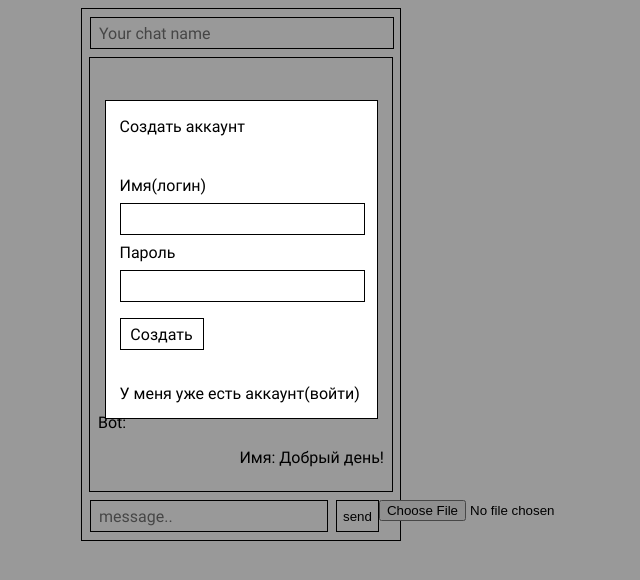
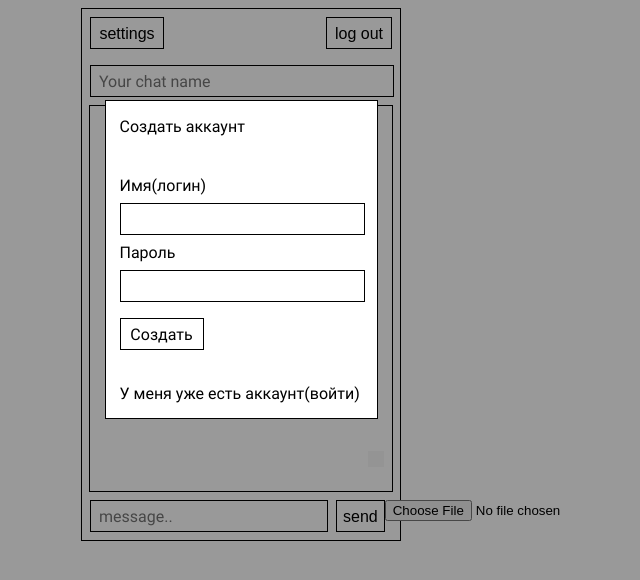
Before and after one commit to pokerflat/es6chat, a plain HTML site: page index.html in a window 1280 px wide. Shown: the whole page, without its empty margins (399-1039 px from the left). Drawn offline with nearby package versions, Linux system fonts and the light colour scheme; no server answers.

Commit message:
last ver

```diff
--- a/index.html
+++ b/index.html
@@ -13,6 +13,10 @@
   </head>
   <body>
     <div class="wrapper">
+      <div id="settings">
+        <input id="settings_button" type="submit" value="settings" />
+        <input id="logout_button" type="submit" value="log out" />
+      </div>
       <input
         type="text"
         id="username"
@@ -21,9 +25,9 @@
         placeholder="Your chat name"
       />
       <div id="main_field">
-        <div class="bot_name">Bot:</div>
+        <div class="bot_name"></div>
         <div id="bot_message"></div>
-        <div id="user_name_message">Имя: Добрый день!</div>
+        <div id="user_name_message"></div>
       </div>
       <div class="send_message">
         <input type="text" id="message" placeholder="message.." />
--- a/js/chatView.js
+++ b/js/chatView.js
@@ -7,6 +7,8 @@ export function createUIMessage(msg) {
   let newMessage = document.createElement("div");
   if (msg.user == inputUser.value) {
     newMessage.setAttribute("id", "user_name_message");
+  } else {
+    newMessage.setAttribute("id", "bot_name_message");
   }
   newMessage.innerText = msg.user + ": " + msg.message.trim() + msg.file;
   document.getElementById("main_field").appendChild(newMessage);
--- a/js/config.js
+++ b/js/config.js
@@ -1 +1,2 @@
-export const URL = "http://chatserver-271205.appspot.com";
+export const URL = "localhost:8080";
+//http://chatserver-271205.appspot.com
--- a/main.css
+++ b/main.css
@@ -63,6 +63,16 @@ body {
   display: flex;
   align-self: flex-end;
   margin-bottom: 16px;
+  background: #f7f7f7;
+  padding: 8px;
+}
+
+#bot_name_message {
+  display: flex;
+  align-self: flex-start;
+  margin-bottom: 16px;
+  background: #f7f7f7;
+  padding: 8px;
 }
 
 .send_message {
@@ -89,4 +99,35 @@ body {
   background: #ffffff;
   margin-left: 8px;
   color: #000000;
+  font-size: 16px;
+  line-height: 19px;
 }
+
+#settings {
+  display: flex;
+  margin: 8px;
+}
+
+#settings_button {
+  width: 74px;
+  height: 32px;
+  border: 1px solid #000000;
+  box-sizing: border-box;
+  background: #ffffff;
+  color: #000000;
+  font-size: 16px;
+  line-height: 19px;
+}
+
+#logout_button {
+  width: 66px;
+  height: 32px;
+  border: 1px solid #000000;
+  box-sizing: border-box;
+  background: #ffffff;
+  color: #000000;
+  display: flex;
+  margin-left: auto;
+  font-size: 16px;
+  line-height: 19px;
+}
```
